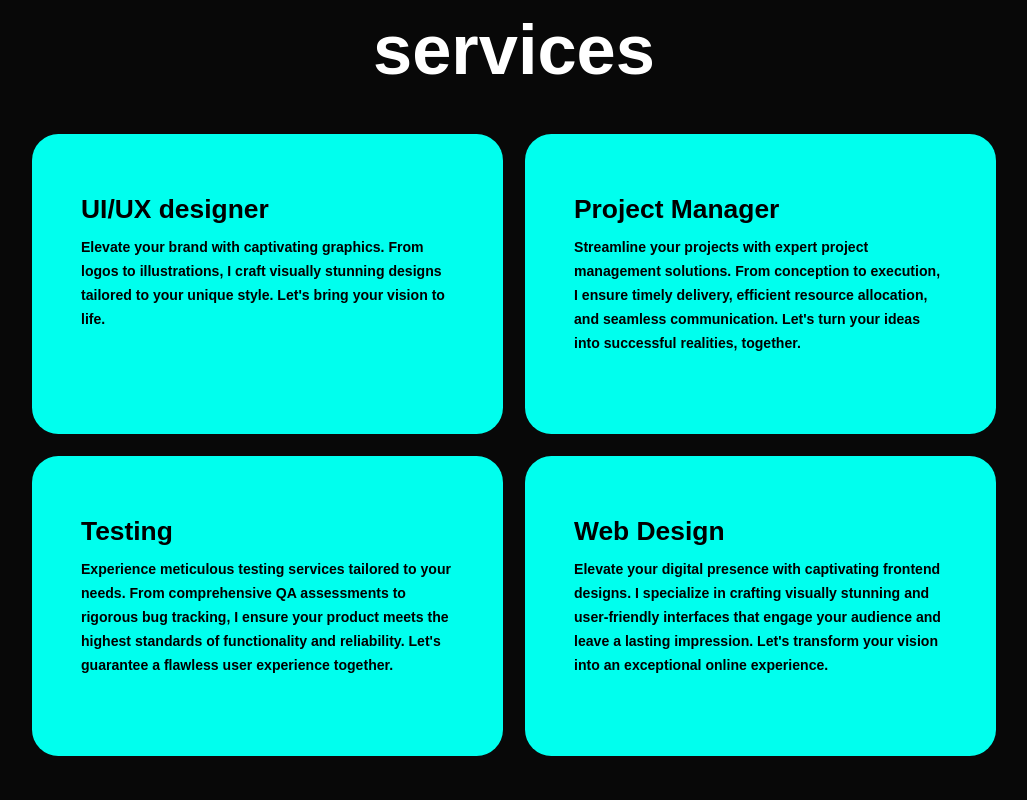
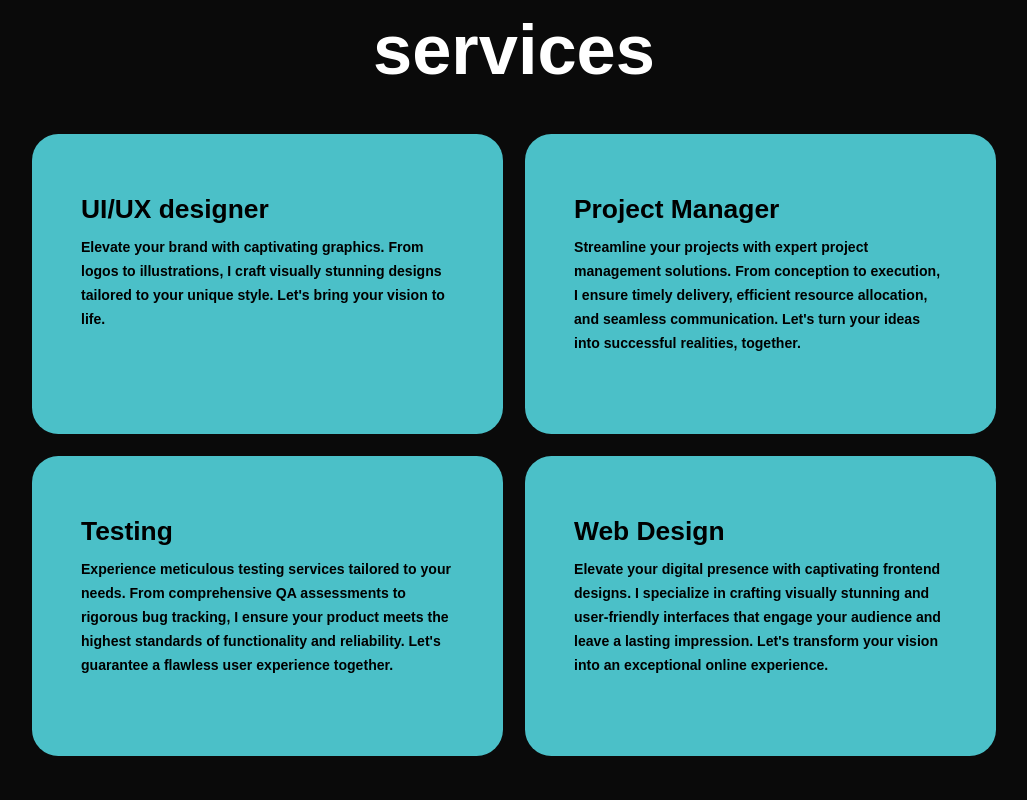
Before and after one commit to vishwas2628/Portfolio, a plain HTML site: page index.html in a window 1280 px wide. Shown: the part 2160-2960 px from the top of the page, without its empty margins (126-1153 px from the left). Drawn offline with nearby package versions, Linux system fonts and the light colour scheme.

Commit message:
Update stylesheet.css

```diff
--- a/stylesheet.css
+++ b/stylesheet.css
@@ -9,11 +9,11 @@
     font-family: "Poppins", sans-serif;
 }
 :root{
-    --bg-color:#080808;
-    --second-bg-color:#131313;
-    --text-color:white;
-    --main-color:#00ffee;
-}
+    --bg-color: #0a0a0a;
+    --second-bg-color: #1b1b1b;
+    --text-color: #f0f0f0;
+    --main-color: #4bc0c8;
+ }
 html{
     font-size: 60%;
     overflow-x: hidden;
```
